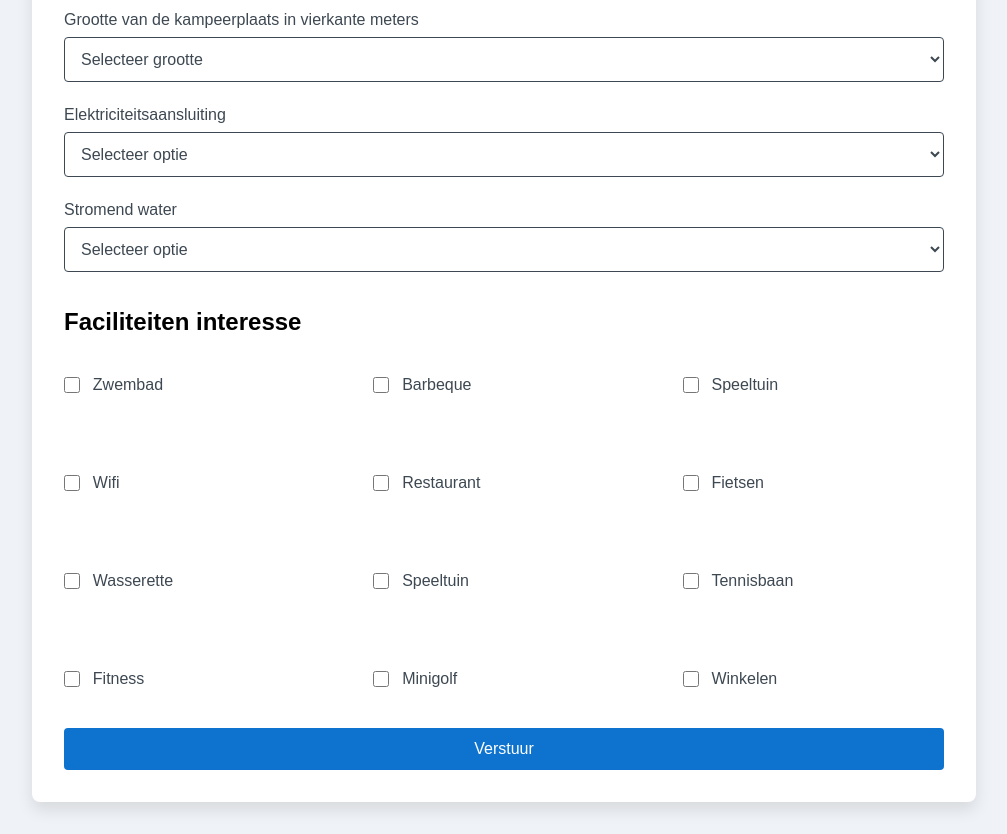
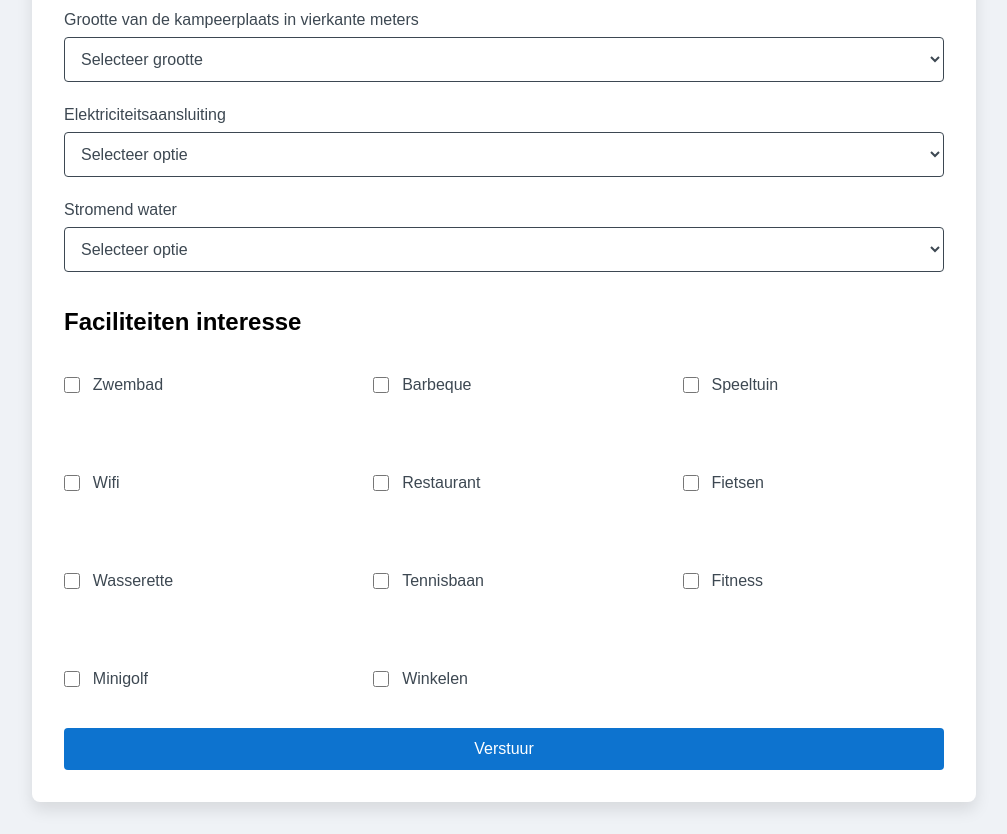
Before and after one commit to LezuLezu/IMTUE, a plain HTML site: page reserveringformulier.html in a window 1280 px wide. Shown: the part 2249-3083 px from the top of the page, without its empty margins (136-1143 px from the left). Drawn offline with Linux system fonts and the light colour scheme.

Commit message:
Removed duplicate checkbox

```diff
--- a/reserveringformulier.html
+++ b/reserveringformulier.html
@@ -563,27 +563,6 @@
                     </label>
                 </div>
 
-                <!-- Speeltuin -->
-                <div tabindex="83" class="checkbox--container">
-                    <input
-                        tabindex="84"
-                        class="checkbox--input"
-                        type="checkbox"
-                        id="faciliteit_speeltuin"
-                        name="faciliteit_speeltuin"
-                        aria-required="false"
-                        aria-roledescription="Input checkbox"
-                    >
-                    <label
-                        tabindex="85"
-                        class="checkbox--label"
-                        for="faciliteit_speeltuin"
-                        aria-roledescription="checkbox description"
-                    >
-                        Speeltuin
-                    </label>
-                </div>
-
                 <!-- Tennisbaan -->
                 <div tabindex="86" class="checkbox--container">
                     <input
```
